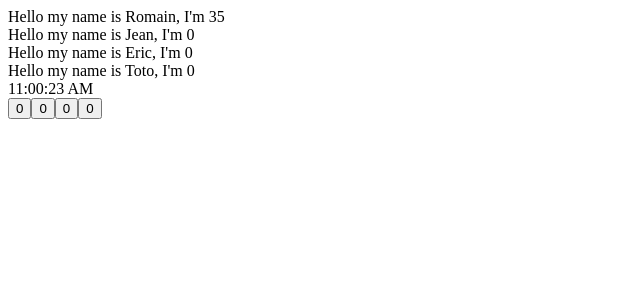
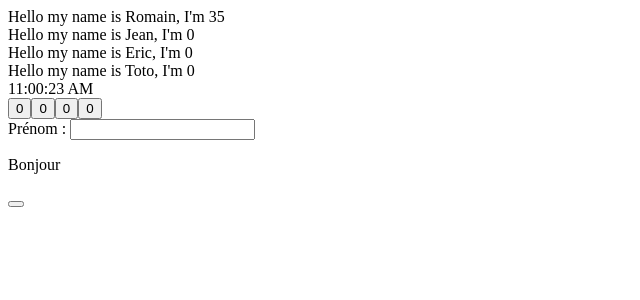
Before and after one commit to bioub/Formation_ST_Web_Advanced_2020_12, a React (Create React App) app in the folder React/hello-react/: page / in a window 1280 px wide. Shown: the top 300 px of the page, without its empty margins (0-640 px from the left). Built offline with nearby package versions, Linux system fonts and the light colour scheme.

Commit message:
Exercice React

```diff
--- a/React/hello-react/src/App.js
+++ b/React/hello-react/src/App.js
@@ -1,5 +1,7 @@
 import Clock from "./Clock";
 import Counter from "./Counter";
+import ExHelloWorld from "./ExHelloWorld";
+import ExMultiStateButton from "./ExMultiStateButton";
 import Hello from "./Hello";
 
 function App() {
@@ -14,11 +16,13 @@ function App() {
       <Hello name="Jean" />
       <Hello name={"Eric"} />
       <Hello name={name} />
-      <Clock />
+      <Clock format="HH:mm" />
       <Counter />
       <Counter />
       <Counter />
       <Counter />
+      <ExHelloWorld />
+      <ExMultiStateButton values={['Rouge', 'Orange', 'Bleu']} />
     </div>
   );
 }
--- /dev/null
+++ b/React/hello-react/src/ExHelloWorld.js
@@ -0,0 +1,21 @@
+import React, { Component } from 'react';
+
+ class ExHelloWorld extends Component {
+   constructor() {
+     super();
+     this.state = {};
+   }
+   render() {
+     const {} = this.state;
+     return (
+       <div className="ExHelloWorld">
+         <div>
+           Prénom : <input /> {/* écouter l'événement input et mettre à jour le state */}
+         </div>
+         <p>Bonjour {/* affiche en temps réel le prénom saisi */}</p>
+       </div>
+     );
+   }
+ }
+
+ export default ExHelloWorld;
--- /dev/null
+++ b/React/hello-react/src/ExMultiStateButton.js
@@ -0,0 +1,21 @@
+import React, { Component } from 'react';
+
+ class ExMultiStateButton extends Component {
+   constructor() {
+     super();
+     this.state = {};
+   }
+   render() {
+     const { } = this.state;
+     const { values } = this.props;
+     return (
+       <button
+         className="ExMultiStateButton"
+
+       >
+       </button>
+     );
+   }
+ }
+
+ export default ExMultiStateButton;
```
Also changed, not shown: 1 other file (tests, documents, lock files or other folders).
